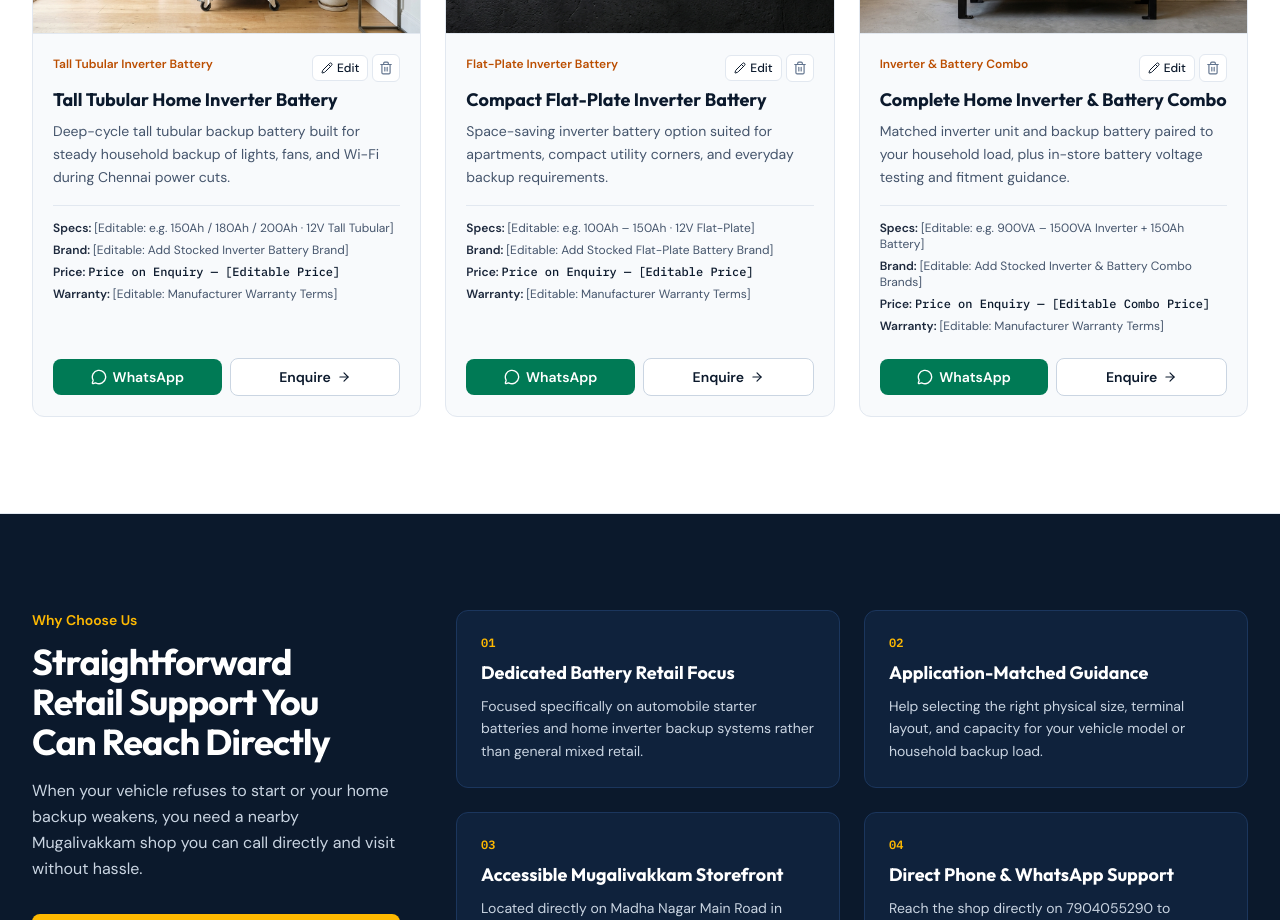
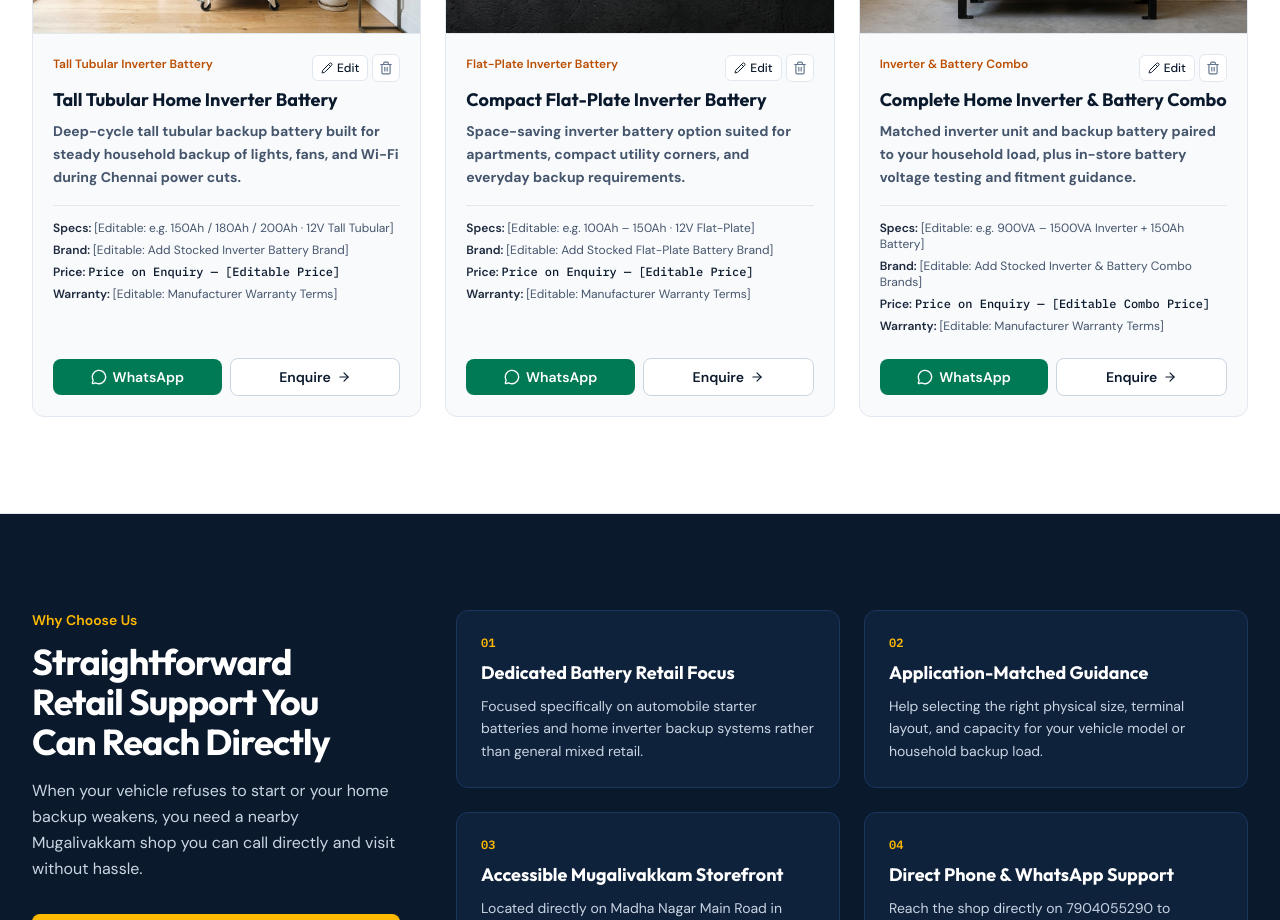
Before and after one commit to krishnabatteryservice/krishnabatteryservice, a React (Vite) app: page / in a window 1280 px wide. Shown: the part 5120-6040 px from the top of the page. Built offline with nearby package versions, Linux system fonts and the light colour scheme.

Commit message:
feat(ui): update typography for specific service items
Apply bold font styling to service items at indices 3, 4, and 5 in the Products and Services section for better visual hierarchy.

```diff
--- a/src/components/ProductsServicesSection.tsx
+++ b/src/components/ProductsServicesSection.tsx
@@ -526,7 +526,9 @@ export function ProductsServicesSection({
                     </h3>
                     <p
                       className={`text-sm text-slate-600 leading-relaxed mb-4${
-                        index === 0 ? ' font-bold' : ''
+                        index === 0 || index === 3 || index === 4 || index === 5
+                          ? ' font-bold'
+                          : ''
                       }`}
                     >
                       {item.summary}
```
